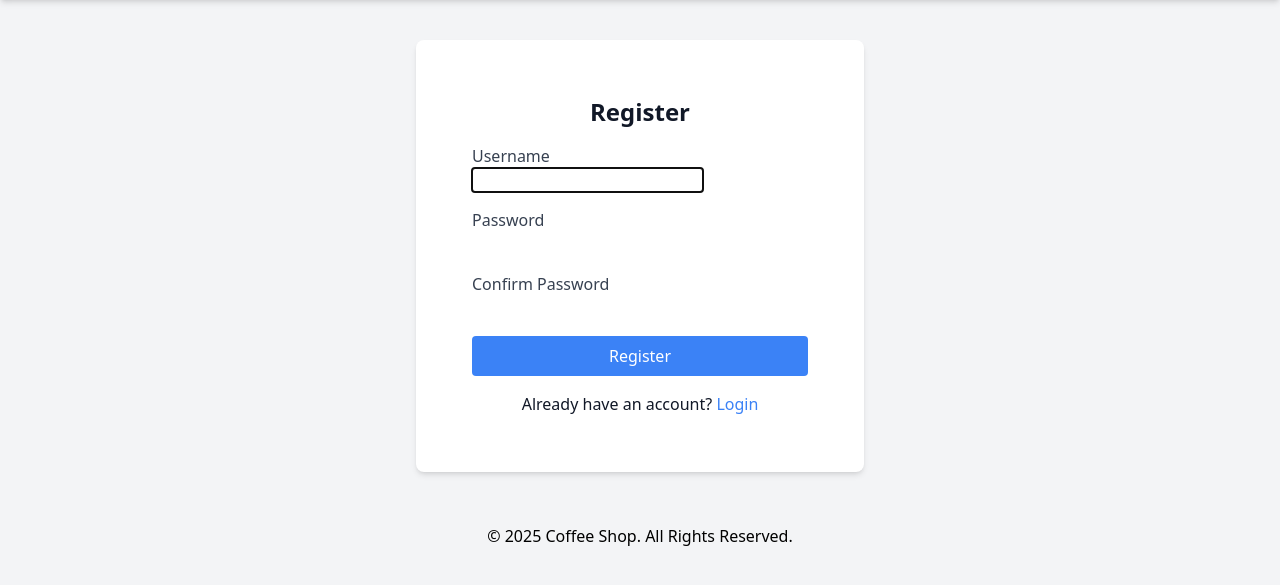
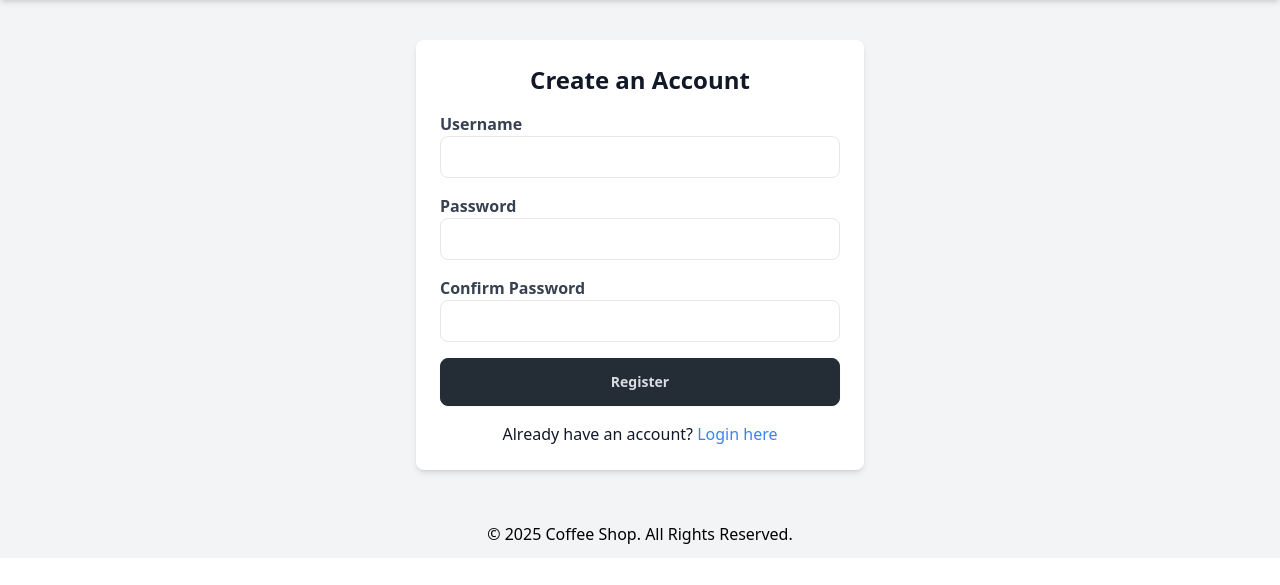
Before and after one commit to PriyoGhosh02/coffeShop, a Django app: page /register/ in a window 1280 px wide. Shown: the part 64-649 px from the top of the page. Run offline with Django 5.2, Linux system fonts and the light colour scheme; some libraries are stand-ins or nearby versions.

Commit message:
added django login system

```diff
--- a/coffeshop/urls.py
+++ b/coffeshop/urls.py
@@ -22,6 +22,7 @@ Including another URLconf
 # ]
 from django.contrib import admin
 from django.urls import path
+from django.contrib.auth import views as auth_views
 from shop.views import home, menu, cart, CustomLoginView,product_detail, add_to_cart, checkout, register
 
 urlpatterns = [
@@ -30,8 +31,11 @@ urlpatterns = [
     path('menu/', menu, name='menu'),  # Add this line
     path('cart/', cart, name='cart'),  # Cart Page
     path('checkout/', checkout, name='checkout'),  # Checkout URL
-     path('register/', register, name='register'),  # Ensure this line exists
+    path('register/', register, name='register'),  # Ensure this line exists
     path('login/', CustomLoginView.as_view(), name='login'),  # Login Page
+    path('login/', auth_views.LoginView.as_view(template_name='login.html'), name='login'),
+    path('logout/', auth_views.LogoutView.as_view(next_page='login'), name='logout'),
+    path('register/', register, name='register'),
     path('product/<int:product_id>/', product_detail, name='product_detail'),
     path('add-to-cart/<int:product_id>/', add_to_cart, name='add_to_cart'),
 ]
--- a/templates/base.html
+++ b/templates/base.html
@@ -6,6 +6,7 @@
     <title>{% block title %}Coffee Shop{% endblock %}</title>
 
     <!-- Tailwind CSS CDN -->
+    <link href="https://cdn.jsdelivr.net/npm/daisyui@4.12.23/dist/full.min.css" rel="stylesheet" type="text/css" />
     <script src="https://cdn.tailwindcss.com"></script>
 
 
--- a/templates/register.html
+++ b/templates/register.html
@@ -1,37 +1,37 @@
 {% extends 'base.html' %}
+
+{% block title %}Register - Coffee Shop{% endblock %}
 
 {% block content %}
 <div class="max-w-md mx-auto mt-10 bg-white p-6 rounded-lg shadow-md">
-    <div class="bg-white p-8 rounded-lg ">
-        <h2 class="text-2xl font-bold mb-4 text-center">Register</h2>
+    <h2 class="text-2xl font-bold text-center text-brown-700">Create an Account</h2>
 
-        <form method="POST" class="space-y-4">
+    <form method="POST" class="mt-4 space-y-4">
         {% csrf_token %}
 
-            <!-- Django Form Fields -->
         <div>
-                <label class="block text-gray-700">Username</label>
-                {{ form.username }}
+            <label class="block text-gray-700 font-semibold">Username</label>
+            <input type="text" name="username" class="w-full px-3 py-2 border rounded-lg focus:ring focus:ring-brown-400">
         </div>
 
         <div>
-                <label class="block text-gray-700">Password</label>
-                {{ form.password1 }}
+            <label class="block text-gray-700 font-semibold">Password</label>
+            <input type="password" name="password1" class="w-full px-3 py-2 border rounded-lg focus:ring focus:ring-brown-400">
         </div>
 
         <div>
-                <label class="block text-gray-700">Confirm Password</label>
-                {{ form.password2 }}
+            <label class="block text-gray-700 font-semibold">Confirm Password</label>
+            <input type="password" name="password2" class="w-full px-3 py-2 border rounded-lg focus:ring focus:ring-brown-400">
         </div>
 
-            <button type="submit" class="w-full bg-blue-500 text-white py-2 rounded hover:bg-blue-600">
-                Register
-            </button>
+        <div class="text-center">
+            <button class="btn w-full btn-active btn-neutral">Register</button>
+        </div>
+
     </form>
 
     <p class="mt-4 text-center">
-            Already have an account? <a href="{% url 'login' %}" class="text-blue-500">Login</a>
+        Already have an account? <a href="{% url 'login' %}" class="text-blue-500 hover:underline">Login here</a>
     </p>
 </div>
-</div>
 {% endblock %}
```
Also changed, not shown: templates/login.html (+3 -4 lines), db.sqlite3. Lines whose indentation alone changed are shown as unchanged.
